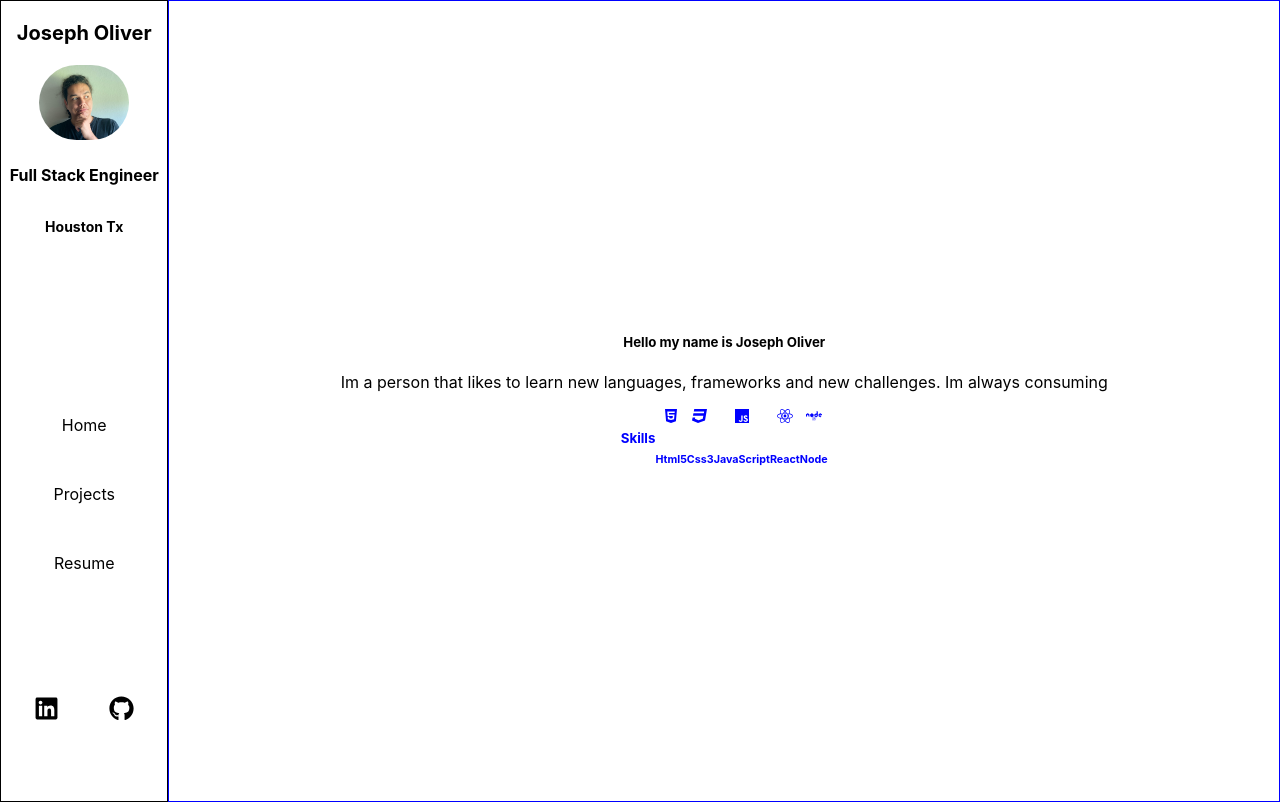
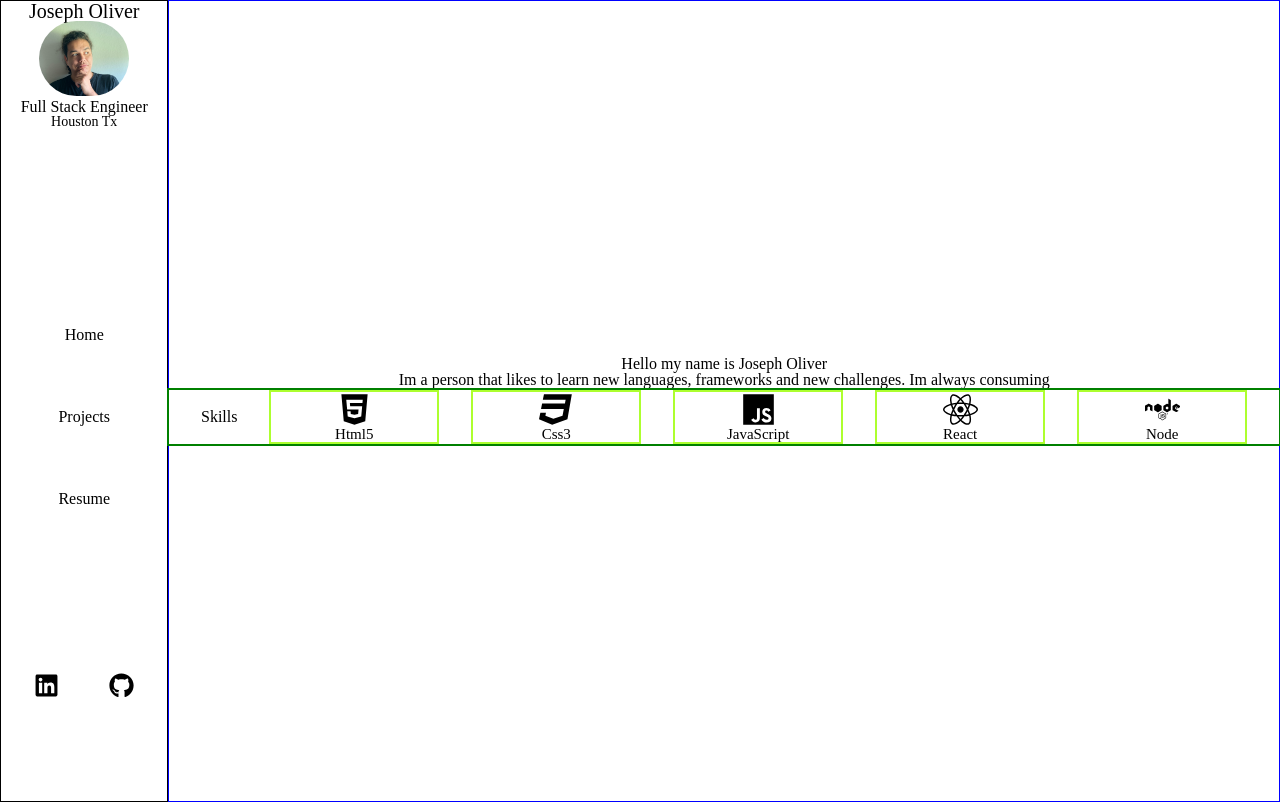
Before and after one commit to j0liver/mysite3, a React (Create React App) app: page / in a window 1280 px wide. Built offline with nearby package versions, Linux system fonts and the light colour scheme.

Commit message:
added css reset

```diff
--- a/src/App.css
+++ b/src/App.css
@@ -2,4 +2,53 @@
   text-align: center;
   display: flex;
   border-box: none;
+
 }
+/* http://meyerweb.com/eric/tools/css/reset/
+   v2.0 | 20110126
+   License: none (public domain)
+*/
+
+html, body, div, span, applet, object, iframe,
+h1, h2, h3, h4, h5, h6, p, blockquote, pre,
+a, abbr, acronym, address, big, cite, code,
+del, dfn, em, img, ins, kbd, q, s, samp,
+small, strike, strong, sub, sup, tt, var,
+b, u, i, center,
+dl, dt, dd, ol, ul, li,
+fieldset, form, label, legend,
+table, caption, tbody, tfoot, thead, tr, th, td,
+article, aside, canvas, details, embed,
+figure, figcaption, footer, header, hgroup,
+menu, nav, output, ruby, section, summary,
+time, mark, audio, video {
+	margin: 0;
+	padding: 0;
+	border: 0;
+	font-size: 100%;
+	font: inherit;
+	vertical-align: baseline;
+}
+/* HTML5 display-role reset for older browsers */
+article, aside, details, figcaption, figure,
+footer, header, hgroup, menu, nav, section {
+	display: block;
+}
+body {
+	line-height: 1;
+}
+ol, ul {
+	list-style: none;
+}
+blockquote, q {
+	quotes: none;
+}
+blockquote:before, blockquote:after,
+q:before, q:after {
+	content: '';
+	content: none;
+}
+table {
+	border-collapse: collapse;
+	border-spacing: 0;
+}
--- a/src/components/SkillCard.css
+++ b/src/components/SkillCard.css
@@ -1,4 +1,22 @@
 .skills{
     display: flex;
-    color: blue;
+    justify-content: space-evenly;
+    align-items: center;
+    width: 100%;
+    border: 2px solid green;
 }
+
+.skills section{
+    display: flex;
+    flex-direction: column;
+    align-items: center;
+    justify-content: center;
+    width: 15%;
+    font-size: 15px;
+    border: 2px solid greenyellow;
+}
+
+.skills section svg{
+    font-size: 35px;
+
+}
```
